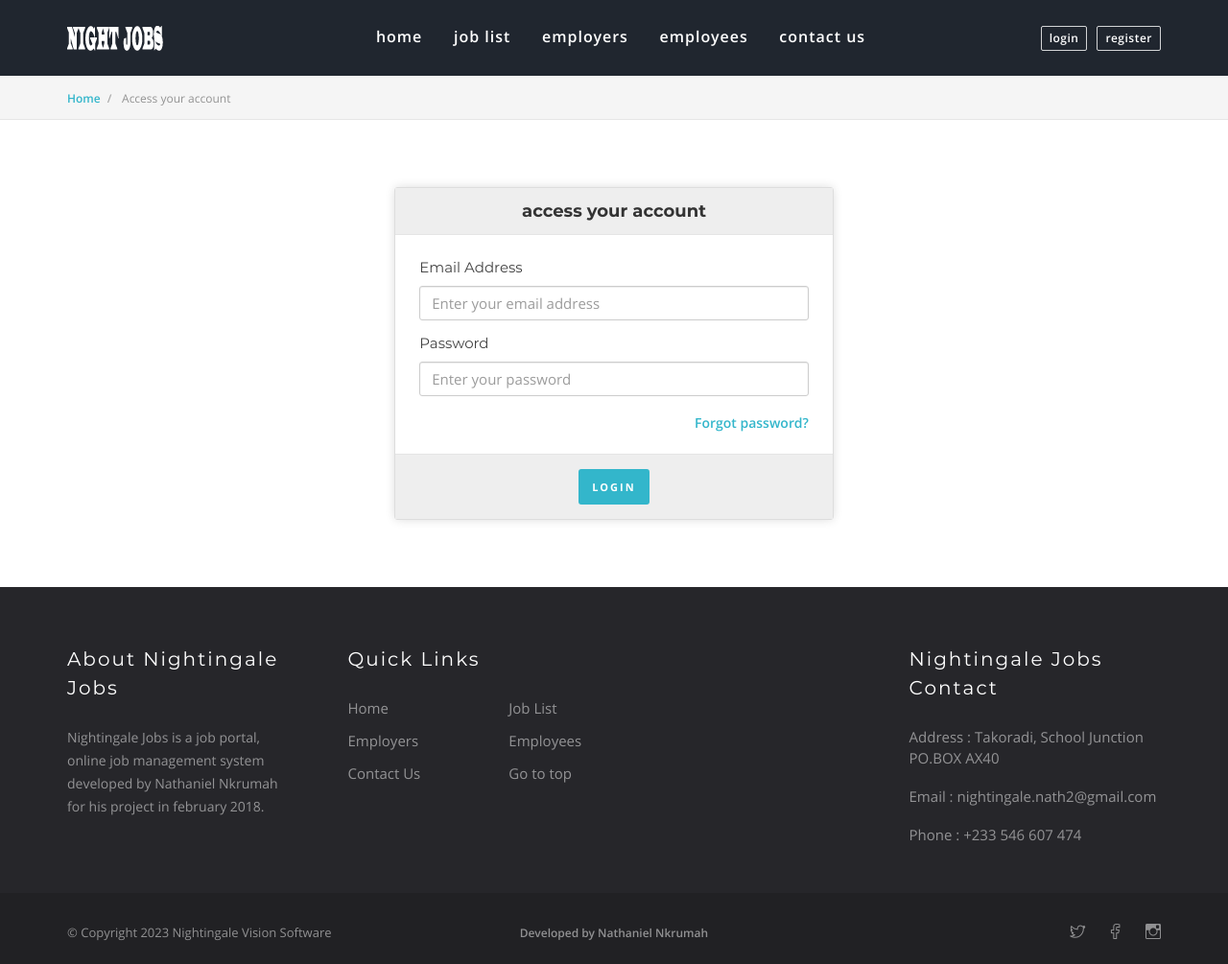
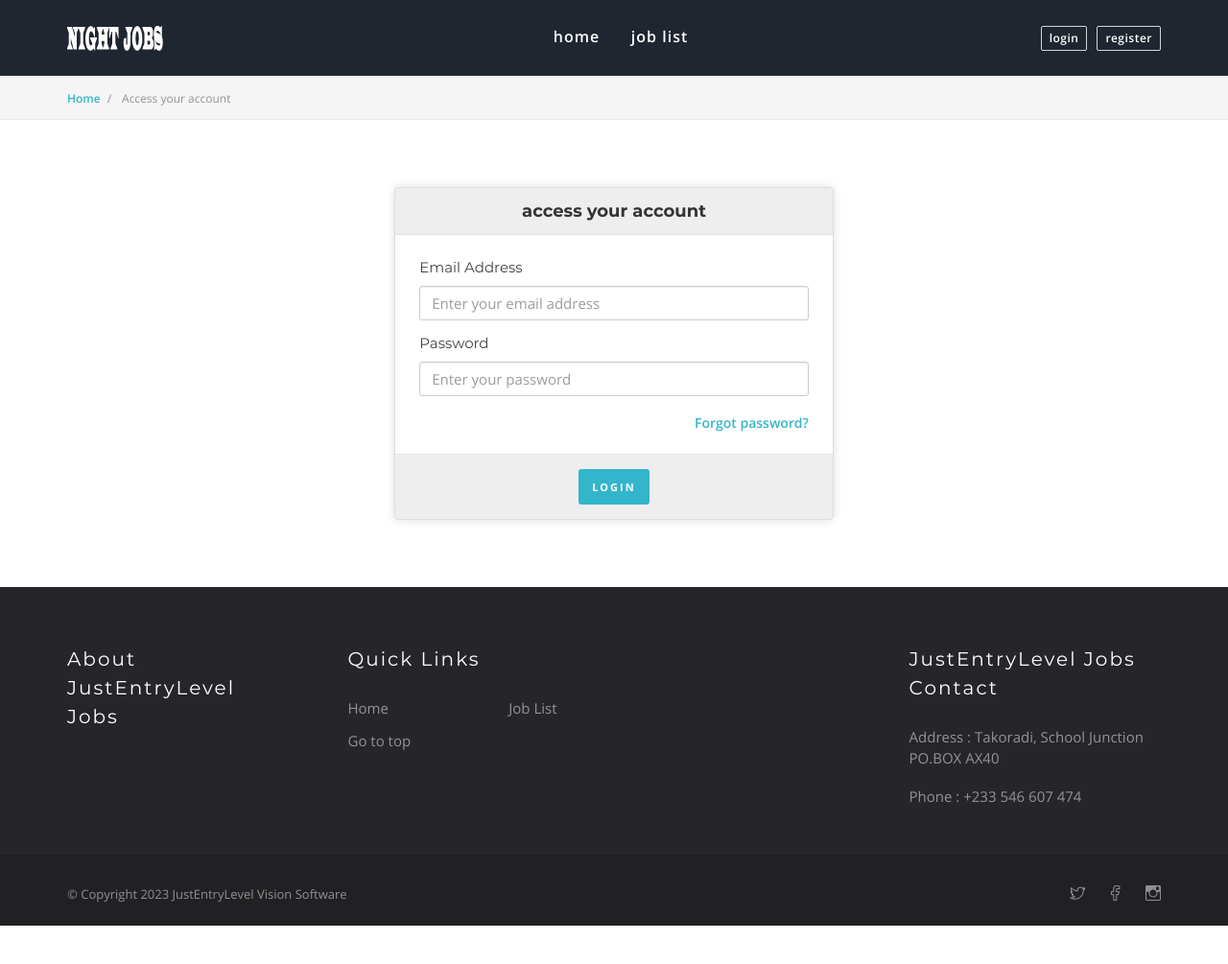
Before and after one commit to MurtazaU/System, a PHP site: page /phpmail/login.php in a window 1280 px wide. Shown: the whole page at 96% size. After the commit the page ends 965 px from the top, so only its background shows below. Run offline with PHP 8.4, Linux system fonts and the light colour scheme; some web fonts are replaced.

Commit message:
Updated Login Page

```diff
--- a/login.php
+++ b/login.php
@@ -4,25 +4,14 @@
 include 'constants/settings.php';
 include 'constants/check-login.php';
 ?>
+
 <head>
 
 	<meta charset="utf-8">
 	<meta http-equiv="X-UA-Compatible" content="IE=edge">
 	<meta name="viewport" content="width=device-width, initial-scale=1">
 
-	<title>Nightingale Jobs - Login</title>
-
-	<meta name="description" content="Online Job Management / Job Portal" />
-	<meta name="keywords" content="job, work, resume, applicants, application, employee, employer, hire, hiring, human resource management, hr, online job management, company, worker, career, recruiting, recruitment" />
-	<meta name="author" content="BwireSoft">
-	<meta name="viewport" content="width=device-width, initial-scale=1, maximum-scale=1">
-	<meta property="og:image" content="http://<?php echo "$actual_link"; ?>/images/banner.jpg" />
-    <meta property="og:image:secure_url" content="https://<?php echo "$actual_link"; ?>/images/banner.jpg" />
-    <meta property="og:image:type" content="image/jpeg" />
-    <meta property="og:image:width" content="500" />
-    <meta property="og:image:height" content="300" />
-    <meta property="og:image:alt" content="Nightingale Jobs" />
-    <meta property="og:description" content="Online Job Management / Job Portal" />
+	<title>JustEntryLevel Jobs - Login</title>
 
 	<link rel="shortcut icon" href="images/ico/favicon.png">
 
@@ -44,45 +33,37 @@ include 'constants/check-login.php';
 
 	<link href="css/style.css" rel="stylesheet">
 	<script type="text/javascript">
-   function update(str)
-   {
+		function update(str) {
 
-	if(document.getElementById('mymail').value == "")
-   {
+			if (document.getElementById('mymail').value == "") {
 				alert("Please enter your email");
 
-    }else{
+			} else {
 				document.getElementById("data").innerHTML = "Please wait...";
 				var xmlhttp;
 
-      if (window.XMLHttpRequest)
-      {
-        xmlhttp=new XMLHttpRequest();
-      }
-      else
-      {
-        xmlhttp=new ActiveXObject("Microsoft.XMLHTTP");
+				if (window.XMLHttpRequest) {
+					xmlhttp = new XMLHttpRequest();
+				} else {
+					xmlhttp = new ActiveXObject("Microsoft.XMLHTTP");
 				}
 
 				xmlhttp.onreadystatechange = function() {
-        if(xmlhttp.readyState == 4 && xmlhttp.status == 200)
-        {
+					if (xmlhttp.readyState == 4 && xmlhttp.status == 200) {
 						document.getElementById("data").innerHTML = xmlhttp.responseText;
 					}
 				}
 
-      xmlhttp.open("GET","app/reset-pw.php?opt="+str, true);
+				xmlhttp.open("GET", "app/reset-pw.php?opt=" + str, true);
 				xmlhttp.send();
 			}
 
 		}
 
-   function reset_text()
-   {
+		function reset_text() {
 			document.getElementById('mymail').value = "";
 			document.getElementById("data").innerHTML = "";
 		}
-
 	</script>
 </head>
 
@@ -120,25 +101,13 @@ include 'constants/check-login.php';
 
 							</li>
 
-							<li>
-								<a href="employers.php">Employers</a>
-							</li>
-
-							<li>
-								<a href="employees.php">Employees</a>
-							</li>
-
-							<li>
-								<a href="contact.php">Contact Us</a>
-							</li>
-
 						</ul>
 
 					</div>
 
 					<div class="nav-mini-wrapper">
 						<ul class="nav-mini sign-in">
-							<li><a  href="login.php">login</a></li>
+							<li><a href="login.php">login</a></li>
 							<li><a data-toggle="modal" href="#registerModal">register</a></li>
 						</ul>
 					</div>
@@ -159,11 +128,7 @@ include 'constants/check-login.php';
 				<div class="modal-body">
 
 					<div class="row gap-20">
-
-						<div class="col-sm-6 col-md-6">
-							<a href="register.php?p=Employer" class="btn btn-facebook btn-block mb-5-xs">Register as Employer</a>
-						</div>
-						<div class="col-sm-6 col-md-6">
+						<div class="col-sm-12 col-md-12">
 							<a href="register.php?p=Employee" class="btn btn-facebook btn-block mb-5-xs">Register as Employee</a>
 						</div>
 
@@ -248,7 +213,7 @@ include 'constants/check-login.php';
 
 													<div class="col-sm-12 col-md-12">
 														<div class="login-box-link-action">
-								<a data-toggle="modal" onclick = "reset_text()" href="#forgotPasswordModal">Forgot password?</a>
+															<a data-toggle="modal" onclick="reset_text()" href="#forgotPasswordModal">Forgot password?</a>
 														</div>
 													</div>
 
@@ -304,7 +269,7 @@ include 'constants/check-login.php';
 										</div>
 
 										<div class="modal-footer text-center">
-					<button  onclick="update(mymail.value)" type="submit" class="btn btn-primary">Restore</button>
+											<button onclick="update(mymail.value)" type="submit" class="btn btn-primary">Restore</button>
 											<button type="button" data-dismiss="modal" class="btn btn-primary btn-inverse">Close</button>
 										</div>
 
@@ -336,8 +301,7 @@ include 'constants/check-login.php';
 									<div class="col-sm-6 col-md-4">
 
 										<div class="footer-about-us">
-											<h5 class="footer-title">About Nightingale Jobs</h5>
-											<p>Nightingale Jobs is a job portal, online job management system developed by Nathaniel Nkrumah for his project in february 2018.</p>
+											<h5 class="footer-title">About JustEntryLevel Jobs</h5>
 
 										</div>
 
@@ -348,9 +312,6 @@ include 'constants/check-login.php';
 										<ul class="footer-menu clearfix">
 											<li><a href="./">Home</a></li>
 											<li><a href="job-list.php">Job List</a></li>
-											<li><a href="employers.php">Employers</a></li>
-											<li><a href="employees.php">Employees</a></li>
-											<li><a href="contact.php">Contact Us</a></li>
 											<li><a href="#">Go to top</a></li>
 
 										</ul>
@@ -363,10 +324,9 @@ include 'constants/check-login.php';
 
 							<div class="col-sm-12 col-md-3 mt-30-sm">
 
-								<h5 class="footer-title">Nightingale Jobs Contact</h5>
+								<h5 class="footer-title">JustEntryLevel Jobs Contact</h5>
 
 								<p>Address : Takoradi, School Junction PO.BOX AX40</p>
-								<p>Email : <a href="mailto:nightingale.nath2@gmail.com">nightingale.nath2@gmail.com</a></p>
 								<p>Phone : <a href="tel:+233546607474">+233 546 607 474</a></p>
 
 
@@ -387,15 +347,12 @@ include 'constants/check-login.php';
 
 							<div class="col-sm-4 col-md-4">
 
-								<p class="copy-right">&#169; Copyright <?php echo date('Y'); ?> Nightingale Vision Software</p>
+								<p class="copy-right">&#169; Copyright <?php echo date('Y'); ?> JustEntryLevel Vision Software</p>
 
 							</div>
 
 							<div class="col-sm-4 col-md-4">
 
-								<ul class="bottom-footer-menu">
-									<li><a >Developed by Nathaniel Nkrumah</a></li>
-								</ul>
 
 							</div>
 
```
Lines whose indentation alone changed are shown as unchanged.
